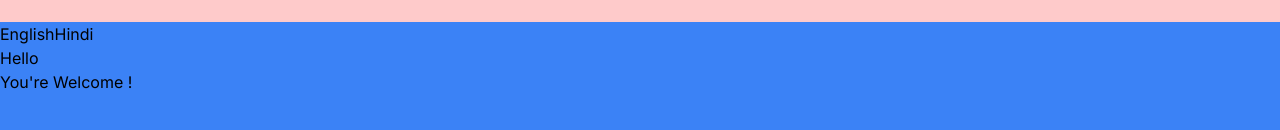
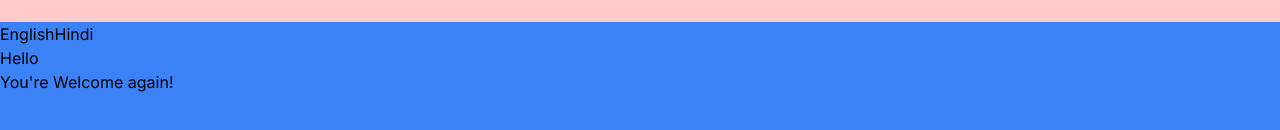
Before and after one commit to Priyanshu-sinhaa/Learning-nextjs-app, a Next.js app: page / in a window 1280 px wide. Shown: the part 778-908 px from the top of the page. Built offline with nearby package versions, Linux system fonts and the light colour scheme.

Commit message:
some changes

```diff
--- a/src/app/page.js
+++ b/src/app/page.js
@@ -26,7 +26,7 @@ export default function Home() {
 
   const english = new Language('english')
   english.header = "Hello";
-  english.statement = "You're Welcome !"
+  english.statement = "You're Welcome again!"
 
 
 
```
